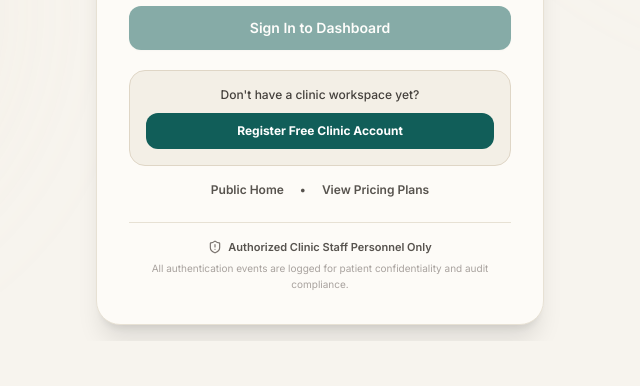
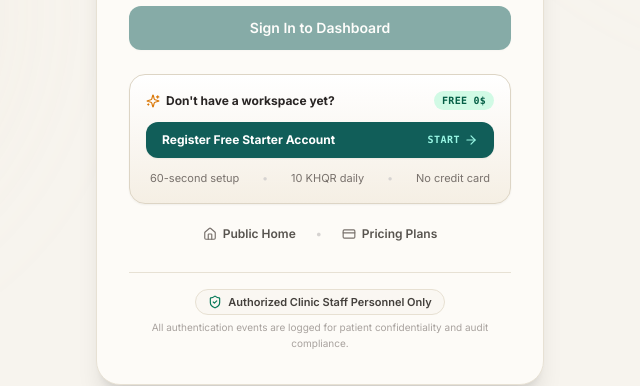
Before and after one commit to Rotananob/Clinic_systems, a Next.js app in the folder frontend/: page /login in a window 1280 px wide. Shown: the part 470-856 px from the top of the page, without its empty margins (320-960 px from the left). Before the commit the page ends 811 px from the top, so only its background shows below. Built offline with nearby package versions, Linux system fonts and the light colour scheme; no server answers; a web font is replaced by a local one.

Commit message:
feat(auth): polish registration callout UI and remove parentheses formatting

```diff
--- a/frontend/src/app/login/page.tsx
+++ b/frontend/src/app/login/page.tsx
@@ -21,6 +21,10 @@ import {
   Clock,
   Zap,
   KeyRound,
+  Sparkles,
+  ArrowRight,
+  Home,
+  CreditCard,
 } from 'lucide-react';
 
 export default function LoginPage() {
@@ -242,41 +246,72 @@ export default function LoginPage() {
           </button>
         </form>
 
-        {/* Real Free Account Registration Callout */}
-        <div className="mt-5 p-4 rounded-2xl bg-[#F0EAE0]/70 border border-[#DFD6C6] text-center space-y-2.5">
-          <p className="text-xs text-stone-700 font-medium">
-            {isKm ? 'មិនទាន់មាន Workspace គ្លីនិកផ្ទាល់ខ្លួន?' : "Don't have a clinic workspace yet?"}
-          </p>
+        {/* Real Free Account Registration Callout - Ultra Cool & Modern Card */}
+        <div className="mt-6 p-4 rounded-2xl bg-gradient-to-b from-white via-[#FAF7F2] to-[#F5EFE4] border border-[#DDD5C5] shadow-sm hover:border-teal-700/40 transition-all duration-300 space-y-3">
+          <div className="flex items-center justify-between">
+            <span className="text-xs font-bold text-stone-800 flex items-center gap-1.5 font-sans">
+              <Sparkles className="w-3.5 h-3.5 text-amber-600" />
+              <span>{isKm ? 'មិនទាន់មាន Workspace គ្លីនិកផ្ទាល់ខ្លួន?' : "Don't have a workspace yet?"}</span>
+            </span>
+            <span className="px-2 py-0.5 rounded-full bg-emerald-100 text-emerald-800 text-[10px] font-bold font-mono tracking-wide uppercase">
+              Free 0$
+            </span>
+          </div>
+
           <Link
             href="/register"
-            className="inline-flex items-center justify-center gap-1.5 w-full py-2.5 px-4 bg-teal-800 hover:bg-teal-900 text-white rounded-xl text-xs font-bold transition-all shadow-xs"
+            className="group w-full py-2.5 px-4 bg-teal-800 hover:bg-teal-900 active:scale-98 text-white rounded-xl text-xs font-bold transition-all shadow-sm hover:shadow-md flex items-center justify-between"
           >
-            <span>{isKm ? 'ចុះឈ្មោះបង្កើតគ្លីនិកឥតគិតថ្លៃ (Free Starter)' : 'Register Free Clinic Account'}</span>
+            <span className="font-sans">
+              {isKm ? 'ចុះឈ្មោះបង្កើតគ្លីនិក Free Starter' : 'Register Free Starter Account'}
+            </span>
+            <div className="flex items-center gap-1 text-teal-200 group-hover:text-white transition-colors">
+              <span className="text-[10px] font-mono tracking-wider uppercase font-semibold">
+                {isKm ? 'ចាប់ផ្តើម' : 'Start'}
+              </span>
+              <ArrowRight className="w-3.5 h-3.5 group-hover:translate-x-0.5 transition-transform" />
+            </div>
           </Link>
+
+          <div className="flex items-center justify-between text-[11px] text-stone-500 font-sans px-1">
+            <span>{isKm ? 'ដំឡើងត្រឹម 60 វិនាទី' : '60-second setup'}</span>
+            <span className="text-stone-300">•</span>
+            <span>{isKm ? '10 KHQR ក្នុងមួយថ្ងៃ' : '10 KHQR daily'}</span>
+            <span className="text-stone-300">•</span>
+            <span>{isKm ? 'គ្មានកាតធនាគារ' : 'No credit card'}</span>
+          </div>
         </div>
 
-        {/* Public SaaS Navigation Links */}
-        <div className="mt-4 flex items-center justify-center gap-4 text-xs font-semibold text-stone-600">
-          <Link href="/landing" className="hover:text-teal-800 transition-colors">
-            {isKm ? 'ទំព័រដើម (SaaS Home)' : 'Public Home'}
+        {/* Public SaaS Navigation Links - Clean Tactile Pills without parentheses */}
+        <div className="mt-4 flex items-center justify-center gap-2 text-xs font-semibold text-stone-600">
+          <Link
+            href="/landing"
+            className="inline-flex items-center gap-1.5 px-3 py-1.5 rounded-xl hover:bg-stone-200/60 hover:text-teal-900 transition-colors"
+          >
+            <Home className="w-3.5 h-3.5 text-stone-500" />
+            <span>{isKm ? 'ទំព័រដើម' : 'Public Home'}</span>
           </Link>
-          <span>•</span>
-          <Link href="/pricing" className="hover:text-teal-800 transition-colors">
-            {isKm ? 'គម្រោងតម្លៃសេវាកម្ម (Pricing Plans)' : 'View Pricing Plans'}
+          <span className="text-stone-300">•</span>
+          <Link
+            href="/pricing"
+            className="inline-flex items-center gap-1.5 px-3 py-1.5 rounded-xl hover:bg-stone-200/60 hover:text-teal-900 transition-colors"
+          >
+            <CreditCard className="w-3.5 h-3.5 text-stone-500" />
+            <span>{isKm ? 'គម្រោងតម្លៃសេវាកម្ម' : 'Pricing Plans'}</span>
           </Link>
         </div>
 
         {/* Security Policy Notice Footer */}
-        <div className="mt-6 pt-4 border-t border-[#E7E1D4] text-center">
-          <div className="flex items-center justify-center gap-1.5 text-[11px] font-semibold text-stone-600">
-            <ShieldAlert className="w-3.5 h-3.5 text-stone-500" />
+        <div className="mt-6 pt-4 border-t border-[#E7E1D4] text-center space-y-1">
+          <div className="inline-flex items-center justify-center gap-1.5 px-3 py-1 rounded-full bg-[#FAF7F2] border border-[#E7E0D2] text-[11px] font-semibold text-stone-700 shadow-2xs">
+            <ShieldCheck className="w-3.5 h-3.5 text-emerald-700" />
             <span>
               {isKm
                 ? 'ប្រព័ន្ធសុវត្ថិភាពព័ត៌មានវិទ្យាគ្លីនិក ហាមការចូលដោយគ្មានសិទ្ធិ'
                 : 'Authorized Clinic Staff Personnel Only'}
             </span>
           </div>
-          <p className="text-[10px] text-stone-400 mt-1 leading-relaxed">
+          <p className="text-[10px] text-stone-400 leading-relaxed font-sans">
             {isKm
               ? 'គ្រប់សកម្មភាពចូលប្រព័ន្ធត្រូវបានកត់ត្រាក្នុង Audit Trail ដើម្បីការពារអ្នកជំងឺ'
               : 'All authentication events are logged for patient confidentiality and audit compliance.'}
--- a/frontend/src/components/landing/LandingHero.tsx
+++ b/frontend/src/components/landing/LandingHero.tsx
@@ -354,7 +354,7 @@ export const LandingHero: React.FC = () => {
               className="w-full sm:w-auto inline-flex items-center justify-center gap-2 px-6 py-3 bg-[#FAF7F2] hover:bg-[#F2ECE1] text-stone-800 border border-[#DFD6C6] rounded-xl text-xs sm:text-sm font-semibold shadow-xs transition-colors active:scale-95"
             >
               <Users className="w-4 h-4 text-stone-600" />
-              <span>{isKm ? 'ចូលប្រើប្រាស់គណនី (Sign In)' : 'Sign In to Portal'}</span>
+              <span>{isKm ? 'ចូលប្រើប្រាស់គណនី' : 'Sign In to Portal'}</span>
             </Link>
           </div>
 
@@ -813,7 +813,7 @@ export const LandingHero: React.FC = () => {
                     <span className="text-stone-500 font-sans">{isKm ? 'ស្ថានភាព QR:' : 'QR Status:'}</span>
                     <span className="inline-flex items-center gap-1.5 px-2 py-0.5 rounded-full bg-emerald-100 text-emerald-800 font-mono text-[10px]">
                       <span className="w-2 h-2 rounded-full bg-emerald-500 animate-pulse" />
-                      <span>{isKm ? 'ដំណើរការអចិន្ត្រៃយ៍ (Permanent Live)' : 'Permanent Live Active'}</span>
+                      <span>{isKm ? 'ដំណើរការអចិន្ត្រៃយ៍' : 'Permanent Live Active'}</span>
                     </span>
                   </div>
 
@@ -954,7 +954,7 @@ export const LandingHero: React.FC = () => {
                     <div className="flex items-center justify-between">
                       <span className="text-xs font-bold text-stone-800 flex items-center gap-1.5">
                         <Mic className="w-3.5 h-3.5 text-teal-800" />
-                        <span>{isKm ? 'សំឡេងវេជ្ជសាស្ត្រខ្មែរ (Dictation Transcript)' : 'Live Clinical Transcript'}</span>
+                        <span>{isKm ? 'សំឡេងវេជ្ជសាស្ត្រខ្មែរ' : 'Live Clinical Transcript'}</span>
                       </span>
                       {isRecording && (
                         <span className="text-[11px] font-bold text-rose-600 animate-pulse flex items-center gap-1">
```
Also changed, not shown: frontend/src/app/register/page.tsx (+11 -10 lines).
